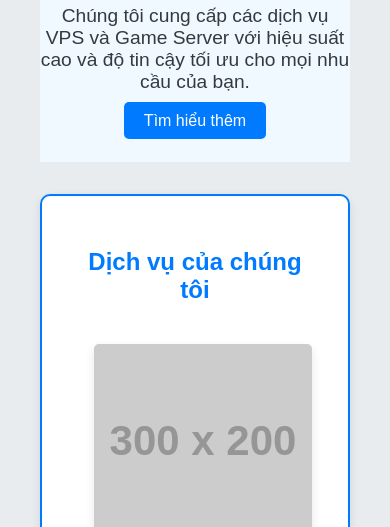
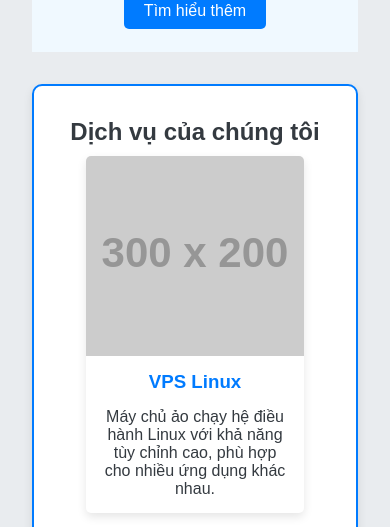
Before and after one commit to khahdihdz/khahdihdz.github.io, a plain HTML site: page hosting-vps/index.html in a window 390 px wide. Shown: the part 341-868 px from the top of the page. Drawn offline with Linux system fonts and the light colour scheme; files that its build step writes are made by us from their sources.

Commit message:
Update styles.css

```diff
--- a/hosting-vps/styles.css
+++ b/hosting-vps/styles.css
@@ -1,4 +1,4 @@
-00* {
+* {
     margin: 0;
     padding: 0;
     box-sizing: border-box;
@@ -101,14 +101,26 @@ main {
     padding: 2em;
 }
 
+.services-container {
+    border: 2px solid #007bff; /* Viền màu xanh cho khung */
+    border-radius: 10px; /* Bo góc cho khung */
+    padding: 20px; /* Khoảng cách bên trong khung */
+    margin: 20px auto; /* Giữa trang */
+    background-color: #ffffff; /* Màu nền cho phần dịch vụ */
+    box-shadow: 0 4px 10px rgba(0, 0, 0, 0.1); /* Đổ bóng nhẹ cho khung */
+    display: flex; /* Sử dụng Flexbox */
+    flex-wrap: wrap; /* Cho phép các thẻ dịch vụ co giãn */
+    justify-content: center; /* Căn giữa các thẻ dịch vụ */
+}
+
 .service-card {
-    display: inline-block;
-    width: 300px;
-    margin: 20px;
+    display: flex; /* Sử dụng Flexbox trong thẻ dịch vụ */
+    flex-direction: column; /* Đặt chiều dọc cho các thành phần bên trong */
+    width: calc(33.333% - 40px); /* Đặt chiều rộng cho các thẻ dịch vụ với khoảng cách */
+    margin: 10px; /* Khoảng cách giữa các thẻ dịch vụ */
     background-color: white;
     border-radius: 5px;
     box-shadow: 0 4px 10px rgba(0, 0, 0, 0.1);
-    text-align: left;
     overflow: hidden;
 }
 
@@ -127,24 +139,9 @@ main {
     padding: 0 15px 15px;
 }
 
-.services-container {
-    border: 2px solid #007bff; /* Viền màu xanh cho khung */
-    border-radius: 10px; /* Bo góc cho khung */
-    padding: 20px; /* Khoảng cách bên trong khung */
-    margin: 20px auto; /* Giữa trang */
-    background-color: #ffffff; /* Màu nền cho phần dịch vụ */
-    box-shadow: 0 4px 10px rgba(0, 0, 0, 0.1); /* Đổ bóng nhẹ cho khung */
-}
-
-#services h2 {
-    text-align: center; /* Căn giữa tiêu đề */
-    margin-bottom: 20px; /* Khoảng cách dưới tiêu đề */
-    color: #007bff; /* Màu chữ cho tiêu đề */
-}
-
 footer {
     text-align: center;
-    padding: 0.5em; /* Giảm padding cho footer */
+    padding: 1em; /* Tăng padding cho footer */
     background-color: #007bff; /* Màu giống header cho footer */
     color: white;
     position: relative;
@@ -154,17 +151,26 @@ footer {
 }
 
 /* Responsive */
-@media (max-width: 600px) {
-    nav {
-        flex-direction: column;
+@media (max-width: 800px) {
+    .service-card {
+        width: calc(50% - 40px); /* Thay đổi chiều rộng cho màn hình nhỏ hơn */
+    }
+}
+
+@media (max-width: 500px) {
+    .service-card {
+        width: calc(100% - 40px); /* Thay đổi chiều rộng cho màn hình nhỏ nhất */
     }
 
-    .menu {
-        display: block;
-        width: 100%;
+    .hero h1 {
+        font-size: 2em; /* Giảm kích thước chữ cho tiêu đề lớn trên màn hình nhỏ */
     }
 
-    .service-card {
-        width: 90%; /* Đổi kích thước thẻ dịch vụ cho màn hình nhỏ */
+    .hero p {
+        font-size: 1em; /* Giảm kích thước chữ cho phần mô tả trên màn hình nhỏ */
+    }
+
+    .dropdown {
+        font-size: 1em; /* Giảm kích thước chữ cho menu thả xuống */
     }
 }
```
